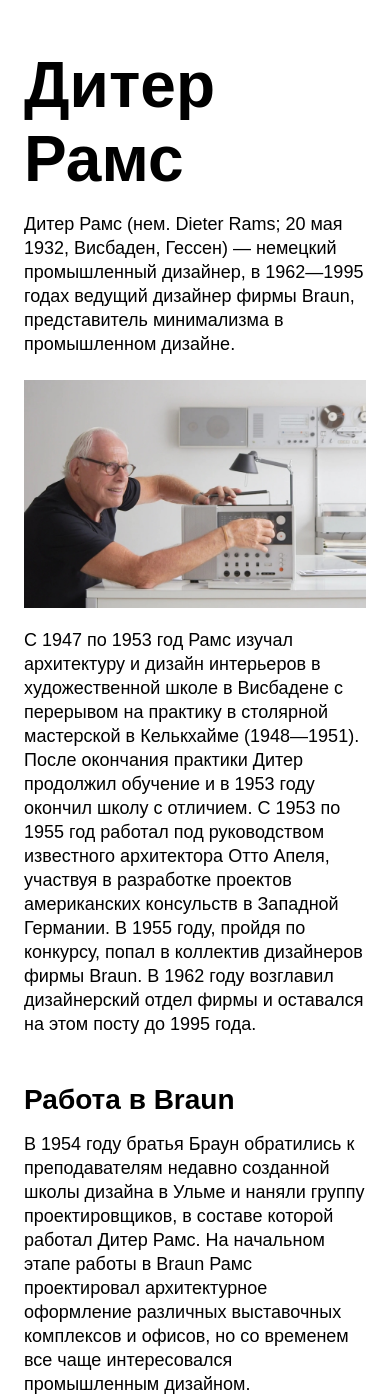
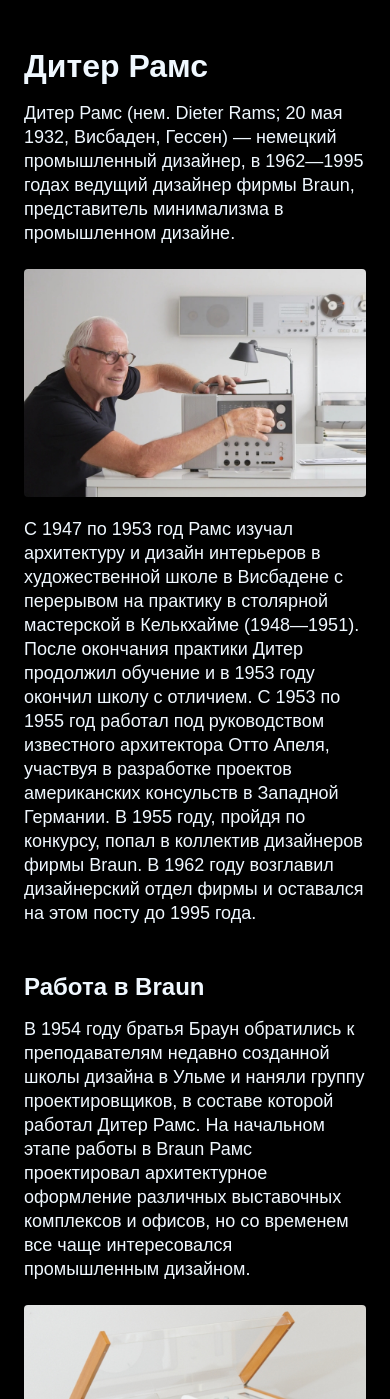
Before and after one commit to yarfrolov/dieterrims, a plain HTML site: page index.html in a window 390 px wide. Shown: the top 1399 px of the page. Drawn offline with Linux system fonts and the light colour scheme.

Commit message:
Update main.css

```diff
--- a/css/main.css
+++ b/css/main.css
@@ -1,5 +1,13 @@
 	/* проверяем максимальную ширину экрана */
 	@media (max-width: 720px) {
+
+        body{
+			margin: 24px;
+            background-color: black;
+            color: aliceblue;
+		}
+
+
 		h1, h2 {
             margin-top: 48px;
             margin-bottom: 16px;
@@ -10,15 +18,19 @@
             font-family: Arial, Helvetica, sans-serif;
 			font-size : 18px;
 			line-height: 24px;
+
 		}
 
-		body{
-			margin: 24px;
+        h1 {
+            font-size: 32px !important;
+
+
         }
 
         h2 {
-            font-size: 28px;
+            font-size: 24px;
         }
+
 
         li {
             font-size: 18px;
@@ -26,14 +38,17 @@
             margin-top: 4px;
 	    };
 
+
         figure {
             width: 100%; /* Ширина области */
-        height: 100%; /* Высота области */
-        margin: 0; /* Обнуляем отступы */
        }
+
         figure, img {
             width: 100%; /* Ширина изображений */
             height: 100%; /* Высота изображении */
-        object-fit: cover; /* Вписываем фотографию в область */
+            object-fit: cover;/* Вписываем фотографию в область */
+            border-radius: 4px;
         }
+
+
     }
```
Lines whose indentation alone changed are shown as unchanged.
